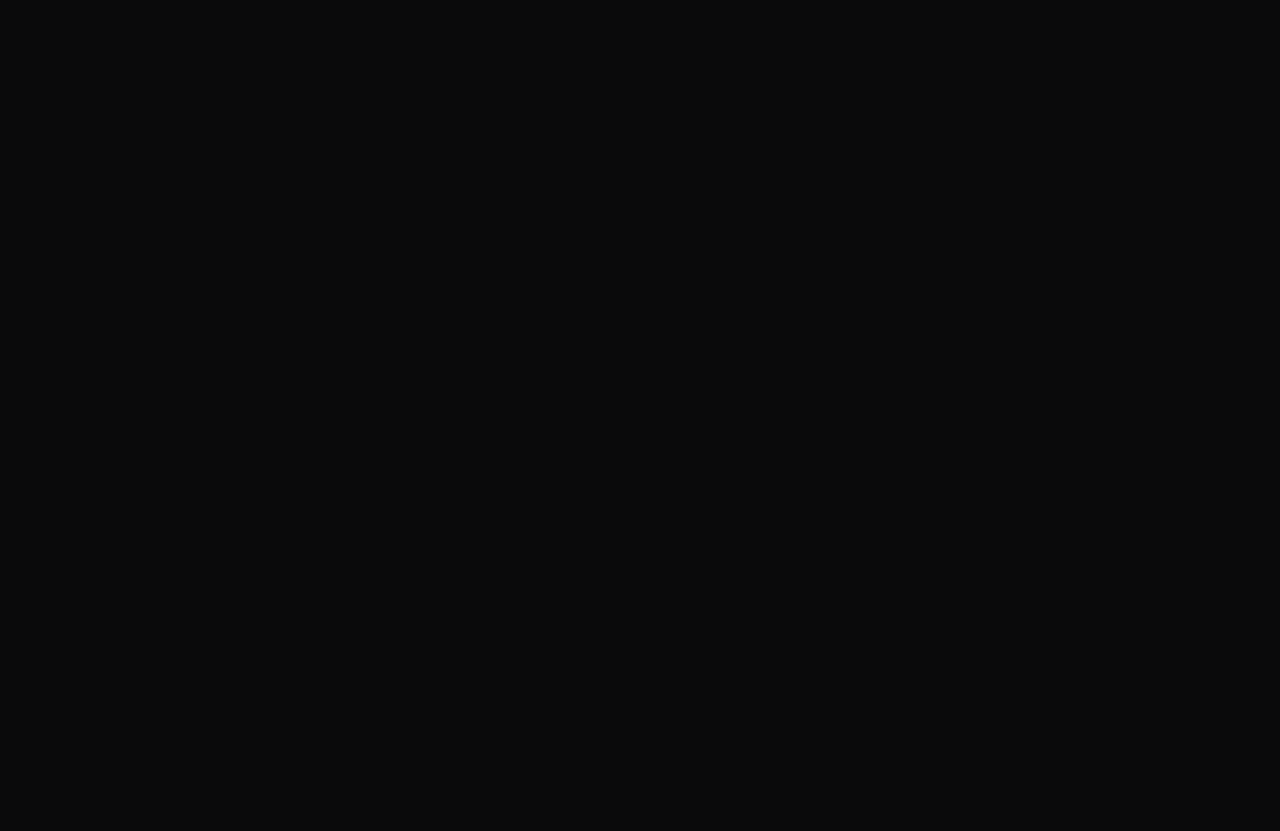
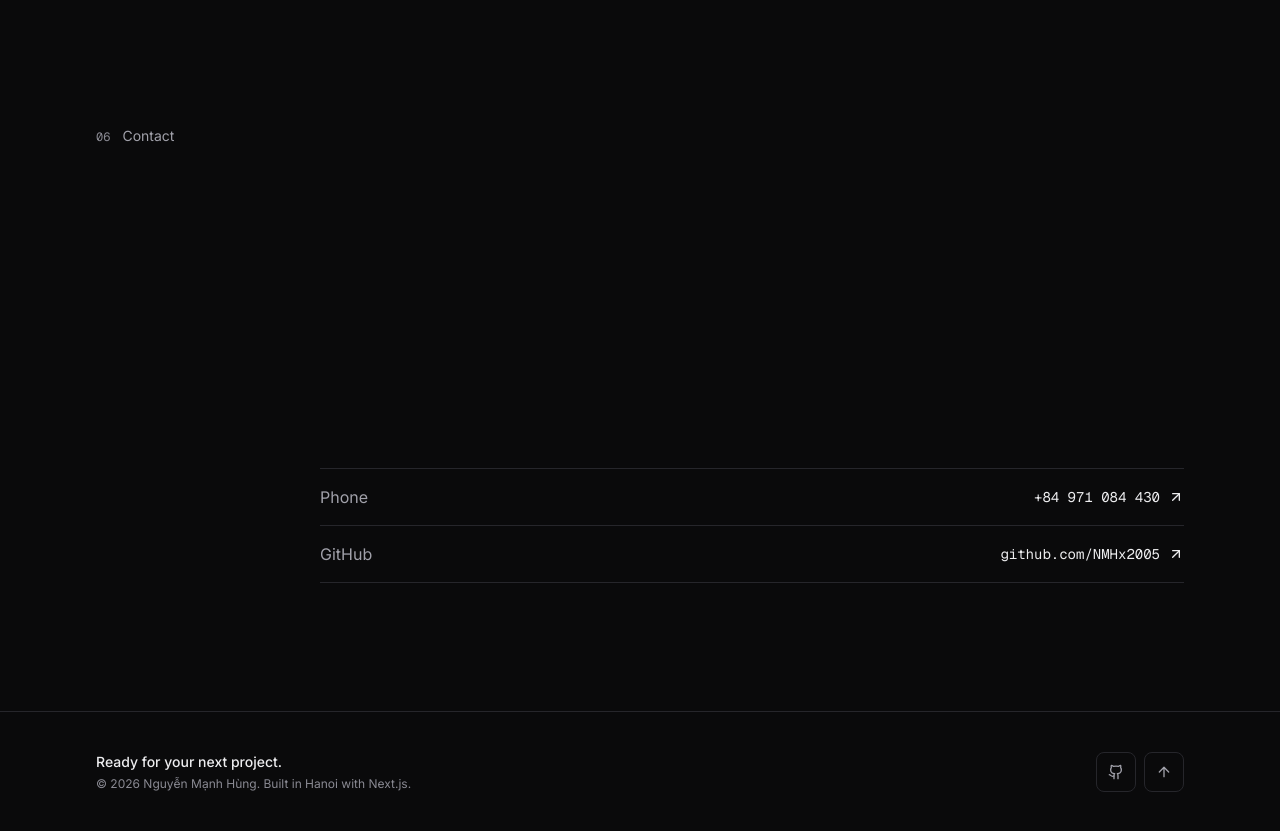
Before and after one commit to NMHx2005/Portfolio, a Next.js app: page /en in a window 1280 px wide. Shown: the part 6080-6911 px from the top of the page. Before the commit the page ends 6077 px from the top, so only its background shows below. Built offline with nearby package versions, Linux system fonts and the light colour scheme; no server answers.

Commit message:
feat: add contact section with optional email, copy feedback and footer

```diff
--- a/src/app/[locale]/page.tsx
+++ b/src/app/[locale]/page.tsx
@@ -3,6 +3,7 @@
 import { PageShell } from "@/components/page-shell";
 import { HeroSection } from "@/components/sections/hero-section";
 import { AboutSection } from "@/components/sections/about-section";
+import { ContactSection } from "@/components/sections/contact-section";
 import { FaqSection } from "@/components/sections/faq-section";
 import { ProcessSection } from "@/components/sections/process-section";
 import { ServicesSection } from "@/components/sections/services-section";
@@ -26,6 +27,7 @@
       <AboutSection dict={dict} />
       <ProcessSection dict={dict} />
       <FaqSection dict={dict} />
+      <ContactSection dict={dict} />
     </PageShell>
   );
 }
--- /dev/null
+++ b/src/components/copy-email-button.tsx
@@ -0,0 +1,42 @@
+"use client";
+
+import { Check, Copy } from "lucide-react";
+import { useState } from "react";
+
+interface CopyEmailButtonProps {
+  email: string;
+  label: string;
+  copiedLabel: string;
+  failedLabel: string;
+}
+
+export function CopyEmailButton({ email, label, copiedLabel, failedLabel }: CopyEmailButtonProps) {
+  const [state, setState] = useState<"idle" | "copied" | "failed">("idle");
+
+  async function copy() {
+    try {
+      await navigator.clipboard.writeText(email);
+      setState("copied");
+    } catch {
+      // Clipboard can be unavailable (insecure context, denied permission); the mailto link stays usable.
+      setState("failed");
+    }
+    window.setTimeout(() => setState("idle"), 2000);
+  }
+
+  return (
+    <>
+      <button
+        type="button"
+        onClick={copy}
+        aria-label={label}
+        className="flex h-11 w-11 items-center justify-center rounded-lg border border-border text-fg-muted transition-colors hover:border-fg hover:text-fg"
+      >
+        {state === "copied" ? <Check className="h-4 w-4 text-accent" aria-hidden /> : <Copy className="h-4 w-4" aria-hidden />}
+      </button>
+      <span role="status" aria-live="polite" className="sr-only">
+        {state === "copied" ? copiedLabel : state === "failed" ? failedLabel : ""}
+      </span>
+    </>
+  );
+}
--- a/src/components/page-shell.tsx
+++ b/src/components/page-shell.tsx
@@ -1,4 +1,5 @@
 import type { ReactNode } from "react";
+import { SiteFooter } from "@/components/site-footer";
 import { SiteHeader } from "@/components/site-header";
 import type { Dictionary } from "@/content/types";
 import type { Locale } from "@/lib/i18n/config";
@@ -10,6 +11,7 @@
       <main id="main" className="pt-16">
         {children}
       </main>
+      <SiteFooter dict={dict} />
     </>
   );
 }
--- a/src/components/sections/contact-section.tsx
+++ b/src/components/sections/contact-section.tsx
@@ -1,85 +1,71 @@
-"use client";
+import { ArrowUpRight } from "lucide-react";
+import { CopyEmailButton } from "@/components/copy-email-button";
+import { Section } from "@/components/ui/section";
+import { siteConfig } from "@/config/site";
+import type { Dictionary } from "@/content/types";
 
-import Link from "next/link";
-import { motion } from "framer-motion";
-import { ArrowUpRight, Github, Linkedin, Mail, MessageCircle, Phone, Send, type LucideIcon } from "lucide-react";
-import { SplitText } from "@/components/effects/split-text";
-import { TiltCard } from "@/components/effects/tilt-card";
-import { useLocale } from "@/components/providers/locale-provider";
-import { siteContent, type ContactChannel } from "@/content";
+export function ContactSection({ dict }: { dict: Dictionary }) {
+  const { contact } = siteConfig;
+  const labels = dict.contact.labels;
+  const primaryIsEmail = contact.email !== null;
 
-const iconMap: Record<ContactChannel["type"], LucideIcon> = {
-  email: Mail,
-  zalo: MessageCircle,
-  phone: Phone,
-  github: Github,
-  linkedin: Linkedin,
-  telegram: Send,
-};
+  const rows = [
+    { key: "telegram", label: labels.telegram, value: contact.telegram.handle, href: contact.telegram.url, external: true },
+    { key: "phone", label: labels.phone, value: contact.phone.display, href: contact.phone.href, external: false },
+    { key: "github", label: labels.github, value: contact.github.replace("https://", ""), href: contact.github, external: true },
+    ...(contact.cv ? [{ key: "cv", label: labels.cv, value: "PDF", href: contact.cv, external: true }] : []),
+  ].filter((row) => primaryIsEmail || row.key !== "telegram");
 
-export function ContactSection() {
-  const { locale } = useLocale();
-  const content = siteContent[locale].contact;
+  const bigLink =
+    "break-all text-[clamp(1.25rem,4.5vw,3rem)] font-semibold tracking-[-0.03em] transition-colors hover:text-accent";
 
   return (
-    <section
-      id="contact"
-      className="relative mx-auto w-full max-w-7xl px-4 py-24 sm:px-6 sm:py-32 lg:px-10 lg:py-40"
-    >
-      <header className="mb-14 max-w-3xl">
-        <p className="mb-4 font-mono text-xs uppercase tracking-[0.2em] text-accent">
-          {content.eyebrow}
-        </p>
-        <SplitText as="h2" className="font-display text-4xl italic leading-tight sm:text-5xl md:text-6xl">
-          {content.headline}
-        </SplitText>
-        <p className="mt-4 text-base text-muted-foreground sm:text-lg">{content.description}</p>
-      </header>
+    <Section id="contact" head={dict.sections.contact}>
+      <div data-reveal>
+        <p className="text-sm text-fg-subtle">{primaryIsEmail ? labels.email : labels.telegram}</p>
+        <div className="mt-3 flex flex-wrap items-center gap-4">
+          {contact.email !== null ? (
+            <>
+              <a href={`mailto:${contact.email}`} className={bigLink}>
+                {contact.email}
+              </a>
+              <CopyEmailButton
+                email={contact.email}
+                label={dict.a11y.copyEmail}
+                copiedLabel={dict.a11y.copied}
+                failedLabel={dict.a11y.copyFailed}
+              />
+            </>
+          ) : (
+            <a href={contact.telegram.url} target="_blank" rel="noopener noreferrer" className={bigLink}>
+              {contact.telegram.handle}
+            </a>
+          )}
+        </div>
+        <p className="mt-3 text-sm text-fg-muted">{dict.contact.response}</p>
+      </div>
 
-      <div className="grid gap-4 sm:grid-cols-2 lg:grid-cols-3">
-        {content.channels.map((ch, i) => {
-          const Icon = iconMap[ch.type];
-          const isExternal = ch.href.startsWith("http");
-          return (
-            <motion.div
-              key={ch.type}
-              initial={{ opacity: 0, y: 24 }}
-              whileInView={{ opacity: 1, y: 0 }}
-              viewport={{ once: true, margin: "-100px" }}
-              transition={{ duration: 0.6, delay: i * 0.06, ease: [0.23, 1, 0.32, 1] }}
+      <ul className="mt-14 divide-y divide-border border-y border-border">
+        {rows.map((row) => (
+          <li key={row.key}>
+            <a
+              href={row.href}
+              target={row.external ? "_blank" : undefined}
+              rel={row.external ? "noopener noreferrer" : undefined}
+              className="group flex min-h-14 items-center justify-between gap-4 py-3 transition-colors hover:text-accent"
             >
-              <TiltCard
-                max={6}
-                className="group relative h-full overflow-hidden rounded-3xl border border-border/60 bg-background-elevated/60 p-6 backdrop-blur transition-colors hover:border-primary/40"
-              >
-                <Link
-                  href={ch.href}
-                  target={isExternal ? "_blank" : undefined}
-                  rel={isExternal ? "noopener noreferrer" : undefined}
-                  className="absolute inset-0 z-10"
-                  aria-label={`${ch.label}: ${ch.value}`}
-                  data-cursor="hover"
+              <span className="text-fg-muted group-hover:text-inherit">{row.label}</span>
+              <span className="flex items-center gap-2 font-mono text-sm">
+                {row.value}
+                <ArrowUpRight
+                  className="h-4 w-4 motion-safe:transition-transform motion-safe:duration-200 motion-safe:group-hover:-translate-y-0.5 motion-safe:group-hover:translate-x-0.5"
+                  aria-hidden
                 />
-                <div className="absolute -top-12 -right-12 h-40 w-40 rounded-full bg-primary/15 opacity-0 blur-3xl transition-opacity duration-500 group-hover:opacity-100" />
-                <div className="relative flex items-start justify-between gap-4">
-                  <div>
-                    <div className="mb-4 flex h-11 w-11 items-center justify-center rounded-2xl border border-border/60 bg-background/60">
-                      <Icon className="h-5 w-5 text-primary" aria-hidden />
-                    </div>
-                    <p className="font-mono text-xs uppercase tracking-wider text-muted-foreground">
-                      {ch.label}
-                    </p>
-                    <p className="mt-1 text-lg font-semibold tracking-tight sm:text-xl">
-                      {ch.value}
-                    </p>
-                  </div>
-                  <ArrowUpRight className="h-5 w-5 text-muted-foreground transition group-hover:-translate-y-0.5 group-hover:translate-x-0.5 group-hover:text-primary" />
-                </div>
-              </TiltCard>
-            </motion.div>
-          );
-        })}
-      </div>
-    </section>
+              </span>
+            </a>
+          </li>
+        ))}
+      </ul>
+    </Section>
   );
 }
--- a/src/components/site-footer.tsx
+++ b/src/components/site-footer.tsx
@@ -1,49 +1,30 @@
-"use client";
+import { ArrowUp, Github } from "lucide-react";
+import { Container } from "@/components/ui/container";
+import { siteConfig } from "@/config/site";
+import type { Dictionary } from "@/content/types";
 
-import { motion } from "framer-motion";
-import Link from "next/link";
-import { Github } from "lucide-react";
-import { useLocale } from "@/components/providers/locale-provider";
-import { siteContent } from "@/content";
+const iconLink =
+  "flex h-10 w-10 items-center justify-center rounded-lg border border-border text-fg-muted transition-colors hover:border-fg hover:text-fg touch:h-11 touch:w-11";
 
-export function SiteFooter() {
-  const { locale } = useLocale();
-  const { footer } = siteContent[locale];
-
+export function SiteFooter({ dict }: { dict: Dictionary }) {
   return (
-    <footer className="relative border-t border-border/40 bg-background/60 backdrop-blur-xl">
-      <div className="mx-auto flex w-full max-w-7xl flex-col gap-3 px-4 py-10 text-sm text-muted-foreground sm:flex-row sm:items-center sm:justify-between sm:px-6 lg:px-10">
-        <motion.p
-          className="font-medium text-foreground"
-          initial={{ opacity: 0, y: 6 }}
-          whileInView={{ opacity: 1, y: 0 }}
-          viewport={{ once: true }}
-          transition={{ duration: 0.5 }}
-        >
-          {footer.tagline}
-        </motion.p>
-        <div className="flex items-center gap-4">
-          <motion.p
-            className="text-xs"
-            initial={{ opacity: 0, y: 6 }}
-            whileInView={{ opacity: 1, y: 0 }}
-            viewport={{ once: true }}
-            transition={{ duration: 0.5, delay: 0.1 }}
-          >
-            {footer.note}
-          </motion.p>
-          <Link
-            href="https://github.com/NMHx2005"
-            target="_blank"
-            rel="noopener noreferrer"
-            aria-label="GitHub"
-            data-cursor="hover"
-            className="flex h-8 w-8 shrink-0 items-center justify-center rounded-full border border-border/60 text-muted-foreground transition hover:border-primary/40 hover:text-primary"
-          >
-            <Github className="h-4 w-4" aria-hidden />
-          </Link>
+    <footer className="border-t border-border py-10">
+      <Container>
+        <div className="flex flex-col gap-6 text-sm sm:flex-row sm:items-center sm:justify-between">
+          <div>
+            <p className="font-medium">{dict.footer.tagline}</p>
+            <p className="mt-1 text-xs text-fg-subtle">{dict.footer.note}</p>
+          </div>
+          <div className="flex items-center gap-2">
+            <a href={siteConfig.contact.github} target="_blank" rel="noopener noreferrer" aria-label="GitHub" className={iconLink}>
+              <Github className="h-4 w-4" aria-hidden />
+            </a>
+            <a href="#main" aria-label={dict.a11y.backToTop} className={iconLink}>
+              <ArrowUp className="h-4 w-4" aria-hidden />
+            </a>
+          </div>
         </div>
-      </div>
+      </Container>
     </footer>
   );
 }
```
Also changed, not shown: 1 other file (tests, documents, lock files or other folders).
